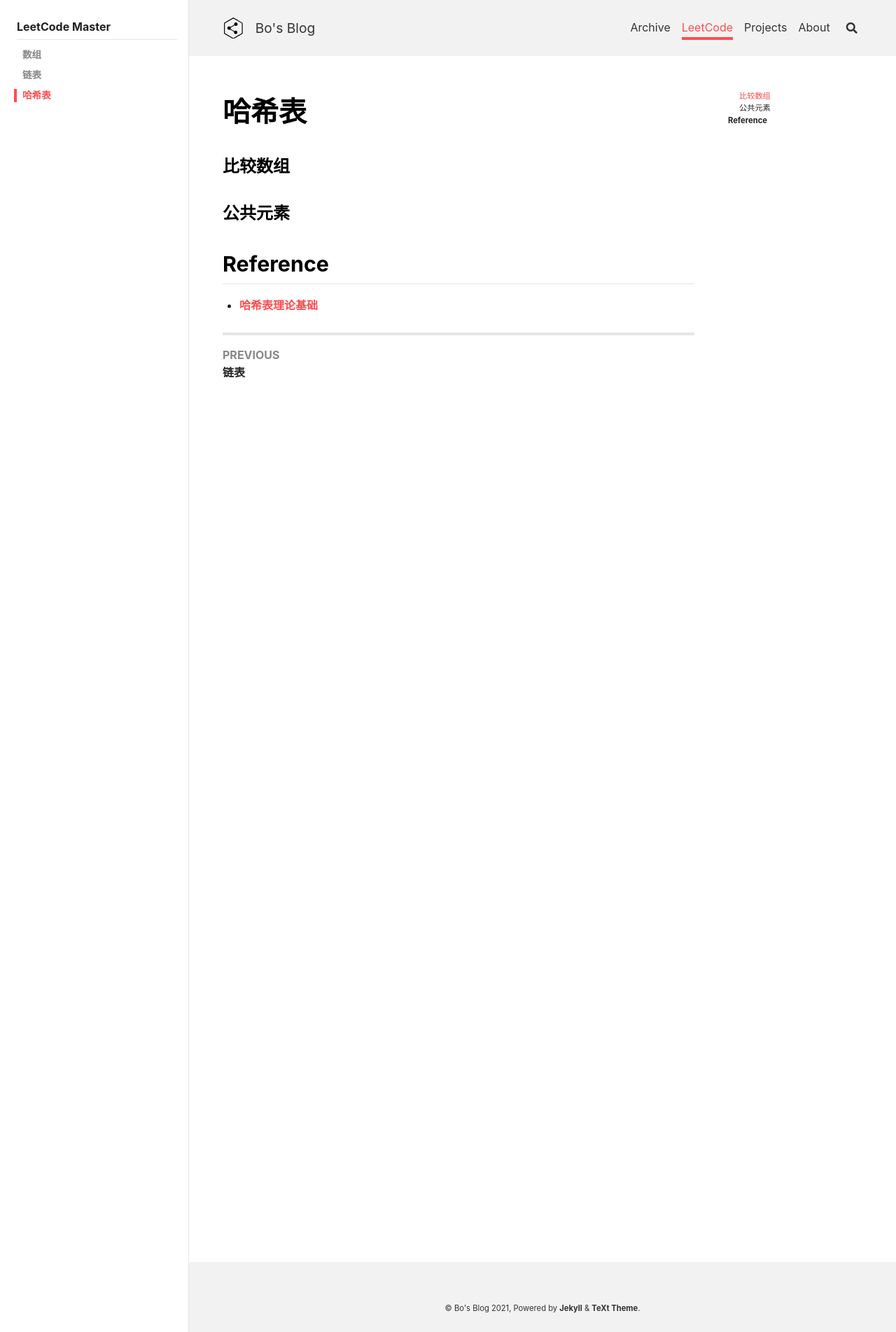
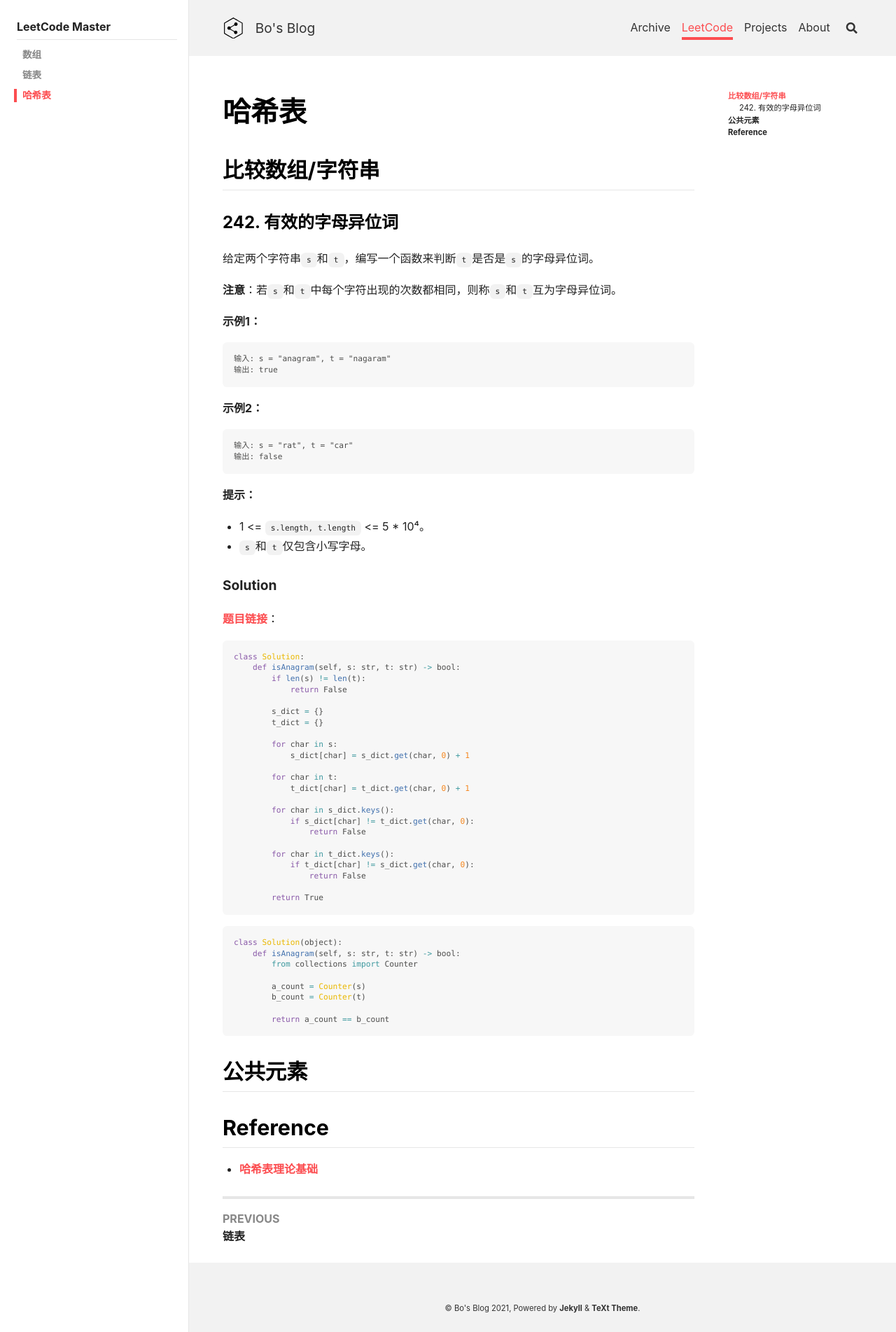
Before and after one commit to peng00bo00/peng00bo00_previous_blog, a Jekyll site: the page built from _leetcode/2023-01-21-HashTable.md, in a window 1280 px wide. Shown: the whole page at 70% size. Built offline with Jekyll 4.4.1, drawn with Linux system fonts in a browser that asks for light colours; nearby versions of some CDN libraries; comment, search, counter and statistics services are not loaded.

Commit message:
Update 2023-01-21-HashTable.md

````diff
--- a/_leetcode/2023-01-21-HashTable.md
+++ b/_leetcode/2023-01-21-HashTable.md
@@ -9,9 +9,77 @@ sidebar:
   nav: LeetCode
 ---
 
-### 比较数组
+## 比较数组/字符串
 
-### 公共元素
+### 242. 有效的字母异位词
+
+给定两个字符串`s`和`t`，编写一个函数来判断`t`是否是`s`的字母异位词。
+
+**注意**：若`s`和`t`中每个字符出现的次数都相同，则称`s`和`t`互为字母异位词。
+
+**示例1：**
+
+```
+输入: s = "anagram", t = "nagaram"
+输出: true
+```
+
+**示例2：**
+
+```
+输入: s = "rat", t = "car"
+输出: false
+```
+
+**提示：**
+
+- 1 <= `s.length, t.length` <= 5 * 10⁴。
+- `s`和`t`仅包含小写字母。
+
+#### Solution
+
+[题目链接](https://leetcode.cn/problems/valid-anagram/)：
+
+```python
+class Solution:
+    def isAnagram(self, s: str, t: str) -> bool:
+        if len(s) != len(t):
+            return False
+
+        s_dict = {}
+        t_dict = {}
+
+        for char in s:
+            s_dict[char] = s_dict.get(char, 0) + 1
+
+        for char in t:
+            t_dict[char] = t_dict.get(char, 0) + 1
+
+        for char in s_dict.keys():
+            if s_dict[char] != t_dict.get(char, 0):
+                return False
+
+        for char in t_dict.keys():
+            if t_dict[char] != s_dict.get(char, 0):
+                return False
+
+        return True
+```
+{: .snippet}
+
+```python
+class Solution(object):
+    def isAnagram(self, s: str, t: str) -> bool:
+        from collections import Counter
+
+        a_count = Counter(s)
+        b_count = Counter(t)
+
+        return a_count == b_count
+```
+{: .snippet}
+
+## 公共元素
 
 
 
````
